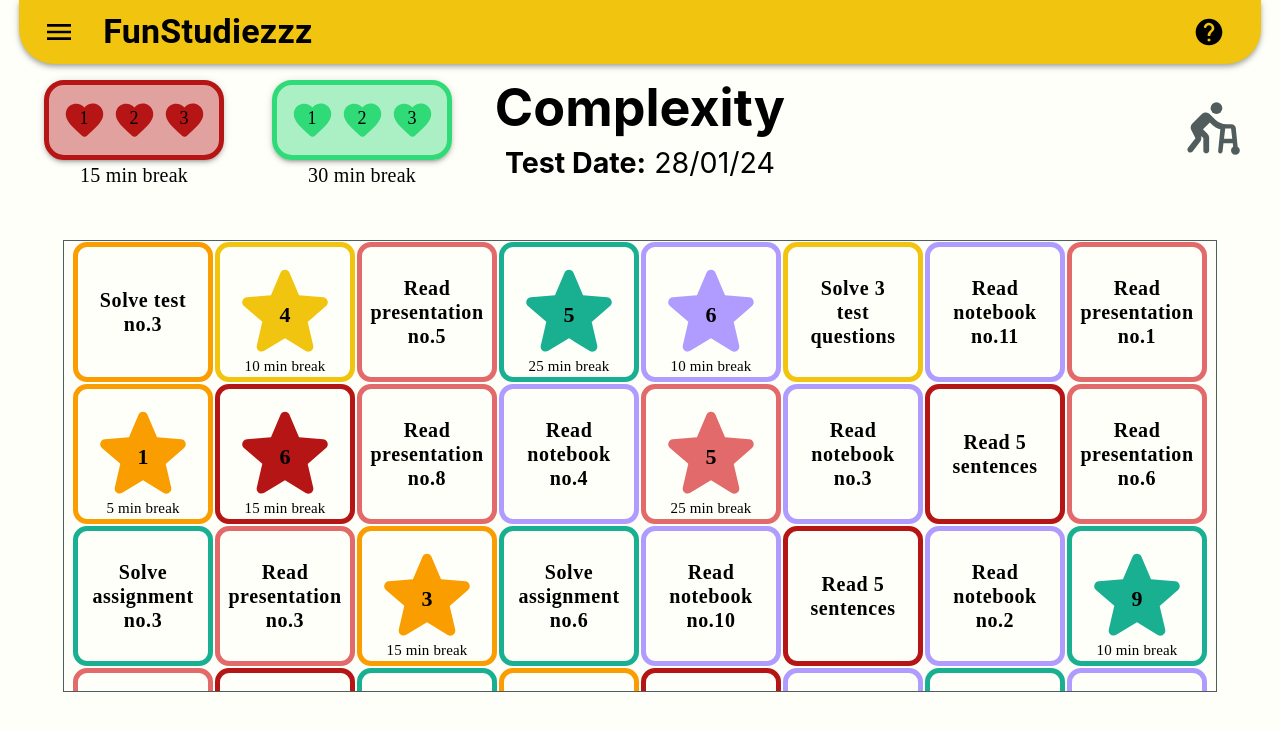
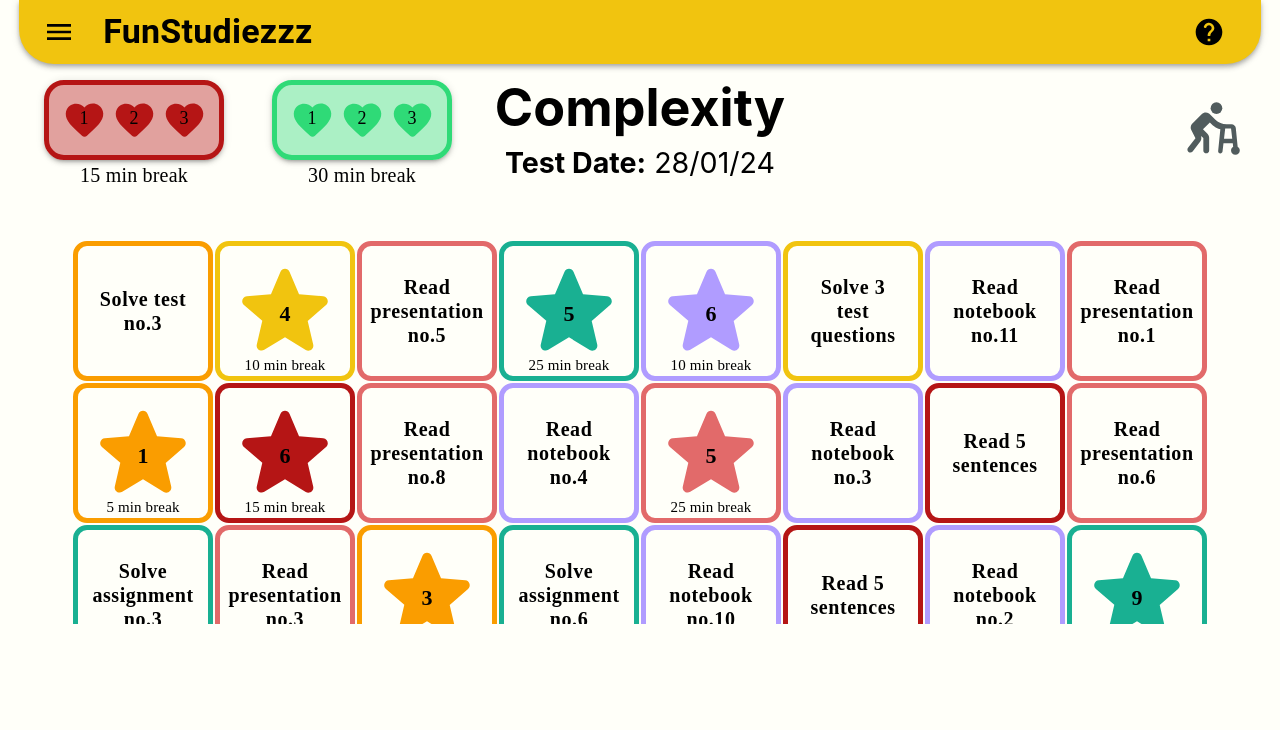
Before and after one commit to amit-erlich/FunStudiez, a React (Create React App) app: page / in a window 1280 px wide. Shown: the top 730 px of the page. Built offline with nearby package versions, Linux system fonts and the light colour scheme.

Commit message:
small change, size

```diff
--- a/src/App.js
+++ b/src/App.js
@@ -92,7 +92,7 @@ function App() {
         <div style={{ position: 'absolute', top: 75, right: 20, display: 'flex', alignItems: 'flex-start', marginTop: '10px' }}>
           <ProgressAvatar index={progressIndex} wholeNumber={squareNumber} />
         </div>
-        <div style={{ position: 'absolute', top: '30%', width: '90%', height: '450px', overflow: 'auto', border: `1px solid ${theme.palette.gray}`}}>
+        <div style={{ position: 'absolute', top: '30%', maxWidth: '90vw', width: 'fit-content', maxHeight: '30vw', overflow: 'auto'}}>
           <SquaresPanel updateSquareNumber={updateUncoloredSquareNumber} onClickSquare={increaseOrDecreaseSquareNumber} onClickStarSquare={handleStarSquareClicked} />
         </div>
       </header>
```
